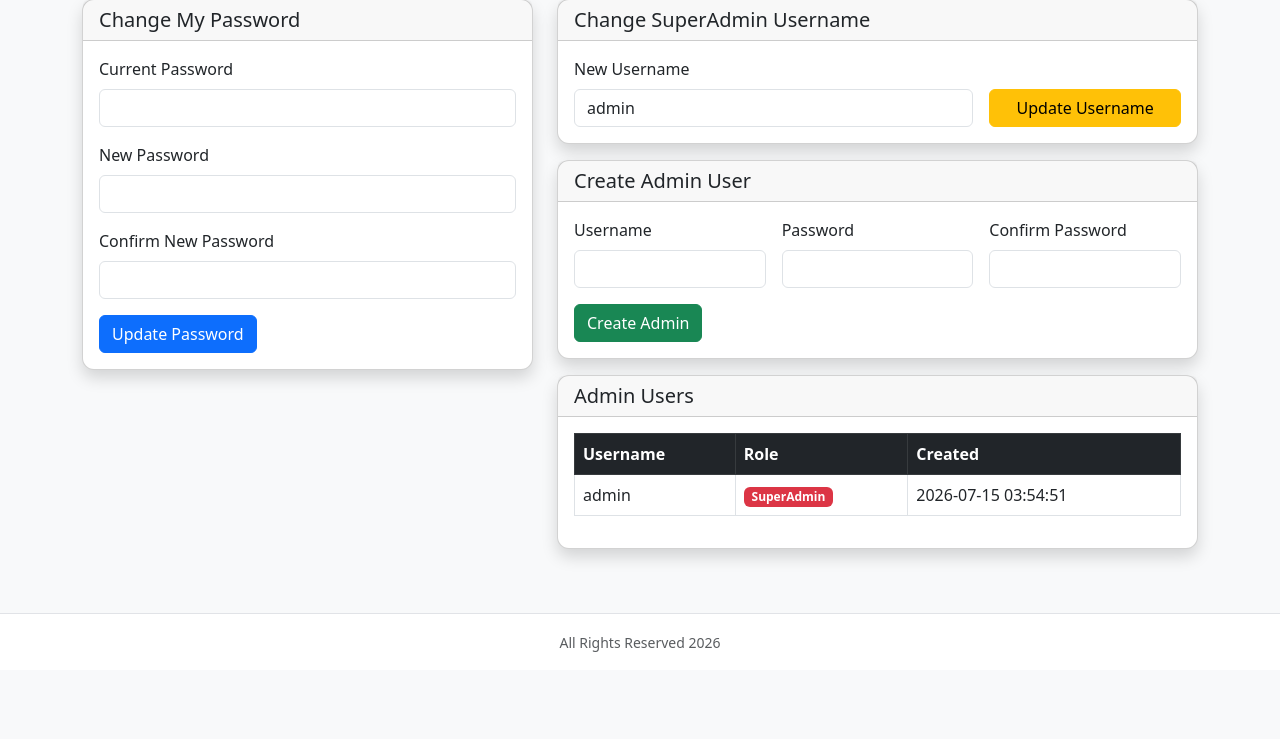
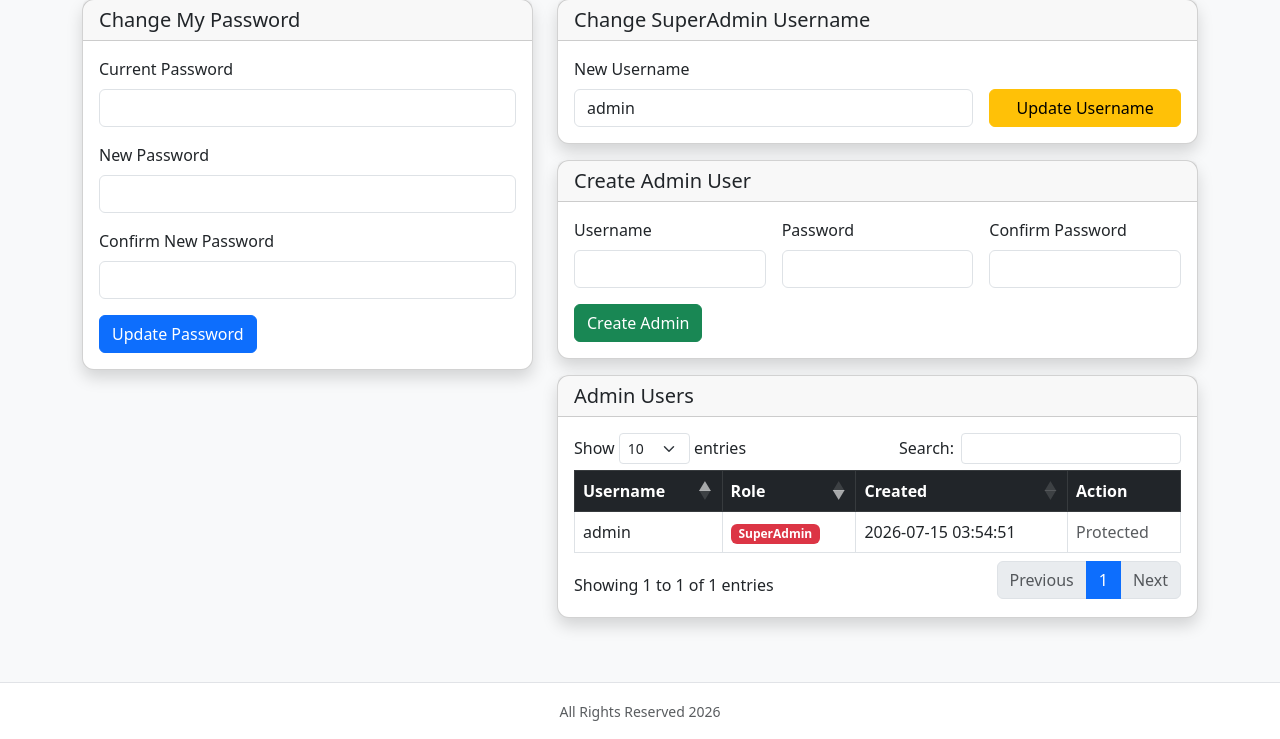
Before and after one commit to boybilis/coop, a PHP site: page /admin_settings.php in a window 1280 px wide. Shown: the part 135-874 px from the top of the page. Before the commit the page ends 787 px from the top, so only its background shows below. Run offline with PHP 8.4, Linux system fonts and the light colour scheme; a user stored in the database is signed in; data comes from the database, SQL or seed files in the repository; some libraries are stand-ins or nearby versions.

Commit message:
update 7 20

```diff
--- a/admin_settings.php
+++ b/admin_settings.php
@@ -23,6 +23,7 @@ if (is_superadmin_user()) {
 <link href="https://cdn.jsdelivr.net/npm/bootstrap@5.3.0/dist/css/bootstrap.min.css" rel="stylesheet">
 <link rel="stylesheet" href="assets/css/mobile.css">
 <link rel="stylesheet" href="assets/css/theme.css?v=20260720-ui">
+<link rel="stylesheet" href="https://cdn.datatables.net/1.13.6/css/dataTables.bootstrap5.min.css">
 </head>
 <body class="bg-light">
 <?php render_navbar(); ?>
@@ -41,6 +42,9 @@ if (is_superadmin_user()) {
     <?php endif; ?>
     <?php if(isset($_GET['admin_created'])): ?>
         <script>window.appToasts = window.appToasts || []; window.appToasts.push({type:'success', message:'New admin user created.'});</script>
+    <?php endif; ?>
+    <?php if(isset($_GET['admin_deleted'])): ?>
+        <script>window.appToasts = window.appToasts || []; window.appToasts.push({type:'warning', message:'Admin user deleted.'});</script>
     <?php endif; ?>
     <?php if(isset($_GET['error'])): ?>
         <script>window.appToasts = window.appToasts || []; window.appToasts.push({type:'error', message:<?= json_encode($_GET['error']) ?>});</script>
@@ -121,12 +125,13 @@ if (is_superadmin_user()) {
                         <h5 class="mb-0">Admin Users</h5>
                     </div>
                     <div class="card-body table-responsive">
-                        <table class="table table-bordered table-hover align-middle">
+                        <table class="table table-bordered table-hover align-middle" id="adminUsersTable">
                             <thead class="table-dark">
                                 <tr>
                                     <th>Username</th>
                                     <th>Role</th>
                                     <th>Created</th>
+                                    <th>Action</th>
                                 </tr>
                             </thead>
                             <tbody>
@@ -135,6 +140,16 @@ if (is_superadmin_user()) {
                                         <td><?= htmlspecialchars($admin['username']) ?></td>
                                         <td><span class="badge bg-<?= $admin['status'] === 'SuperAdmin' ? 'danger' : 'primary' ?>"><?= htmlspecialchars($admin['status']) ?></span></td>
                                         <td><?= htmlspecialchars($admin['created_at']) ?></td>
+                                        <td>
+                                            <?php if($admin['status'] === 'SuperAdmin'): ?>
+                                                <span class="text-muted">Protected</span>
+                                            <?php else: ?>
+                                                <form method="POST" action="ajax/delete_admin_user.php" class="m-0" data-confirm="Delete this admin user?" data-confirm-ok="Delete" data-confirm-class="btn-danger">
+                                                    <input type="hidden" name="admin_id" value="<?= (int)$admin['id'] ?>">
+                                                    <button class="btn btn-outline-danger btn-sm">Delete</button>
+                                                </form>
+                                            <?php endif; ?>
+                                        </td>
                                     </tr>
                                 <?php endwhile; ?>
                             </tbody>
@@ -146,7 +161,21 @@ if (is_superadmin_user()) {
     </div>
 </div>
 
+<script src="https://code.jquery.com/jquery-3.7.1.min.js"></script>
 <script src="https://cdn.jsdelivr.net/npm/bootstrap@5.3.0/dist/js/bootstrap.bundle.min.js"></script>
+<script src="https://cdn.datatables.net/1.13.6/js/jquery.dataTables.min.js"></script>
+<script src="https://cdn.datatables.net/1.13.6/js/dataTables.bootstrap5.min.js"></script>
+<script>
+$(document).ready(function(){
+    $('#adminUsersTable').DataTable({
+        pageLength: 10,
+        order: [[1, 'desc'], [0, 'asc']],
+        columnDefs: [
+            { orderable: false, targets: 3 }
+        ]
+    });
+});
+</script>
 <?php render_footer(); ?>
 </body>
 </html>
```
Also changed, not shown: ajax/delete_admin_user.php (added, +42 -0 lines).
